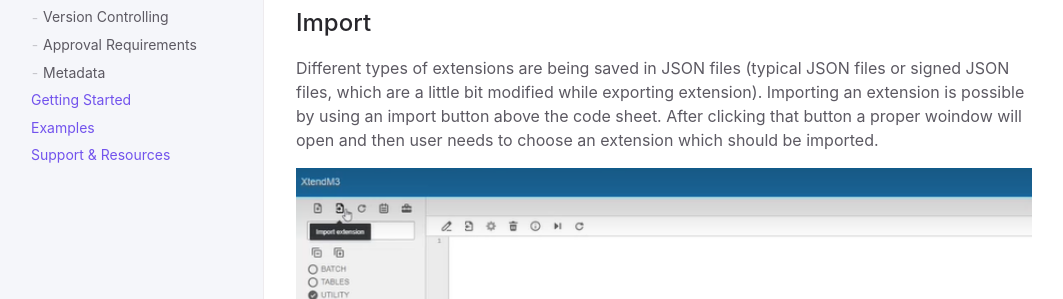
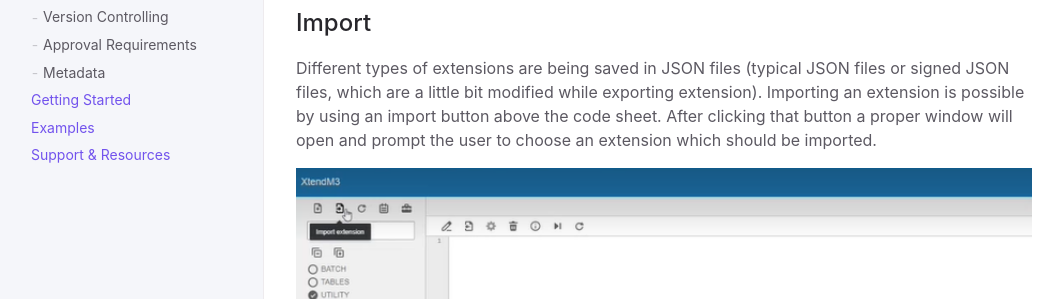
Before and after one commit to infor-cloud/xtendm3, a Jekyll site: the page built from docs/documentation/import-export.md, in a window 1280 px wide. Shown: the part 676-975 px from the top of the page, without its empty margins (108-1171 px from the left). Built offline with Jekyll 4.4.1, drawn with Linux system fonts in a browser that asks for light colours; some of the changed text lies outside the part shown.

Commit message:
Import Export file typos fix

```diff
--- a/docs/documentation/import-export.md
+++ b/docs/documentation/import-export.md
@@ -25,7 +25,7 @@ XtendM3 Import and Export of Extensions
 It is possible to export and import extensions into XtendM3 environment. Current methods are still in development and can be updated.
 
 ## Import
-Different types of extensions are being saved in JSON files (typical JSON files or signed JSON files, which are a little bit modified while exporting extension). Importing an extension is possible by using an import button above the code sheet. After clicking that button a proper woindow will open and then user needs to choose an extension which should be imported.
+Different types of extensions are being saved in JSON files (typical JSON files or signed JSON files, which are a little bit modified while exporting extension). Importing an extension is possible by using an import button above the code sheet. After clicking that button a proper window will open and prompt the user to choose an extension which should be imported.
 
 <img src="../../../assets/attachments/export/import_bttn.PNG" width="950">
 
@@ -56,10 +56,10 @@ Pop up window will aprear with export options:<br>
 
 <img src="../../../assets/attachments/export/window.PNG" width="950">
 
-After selecting one of export option, file will be automaticly saved on local directory.<br>
+After selecting one of the export options, the file will be automatically saved on local directory.<br>
 
 ## Important notes
 
 * Files will be overwritten in case of file name conflict. Remember to export previous extension first to save it befor overwriting<br>
-* Imported extensions are being validated, if not valid an error window will apear<br>
+* Imported extensions are being validated, if not valid an error window will appear<br>
 * Current Import/Export method is not a final version. Still in development.
```
